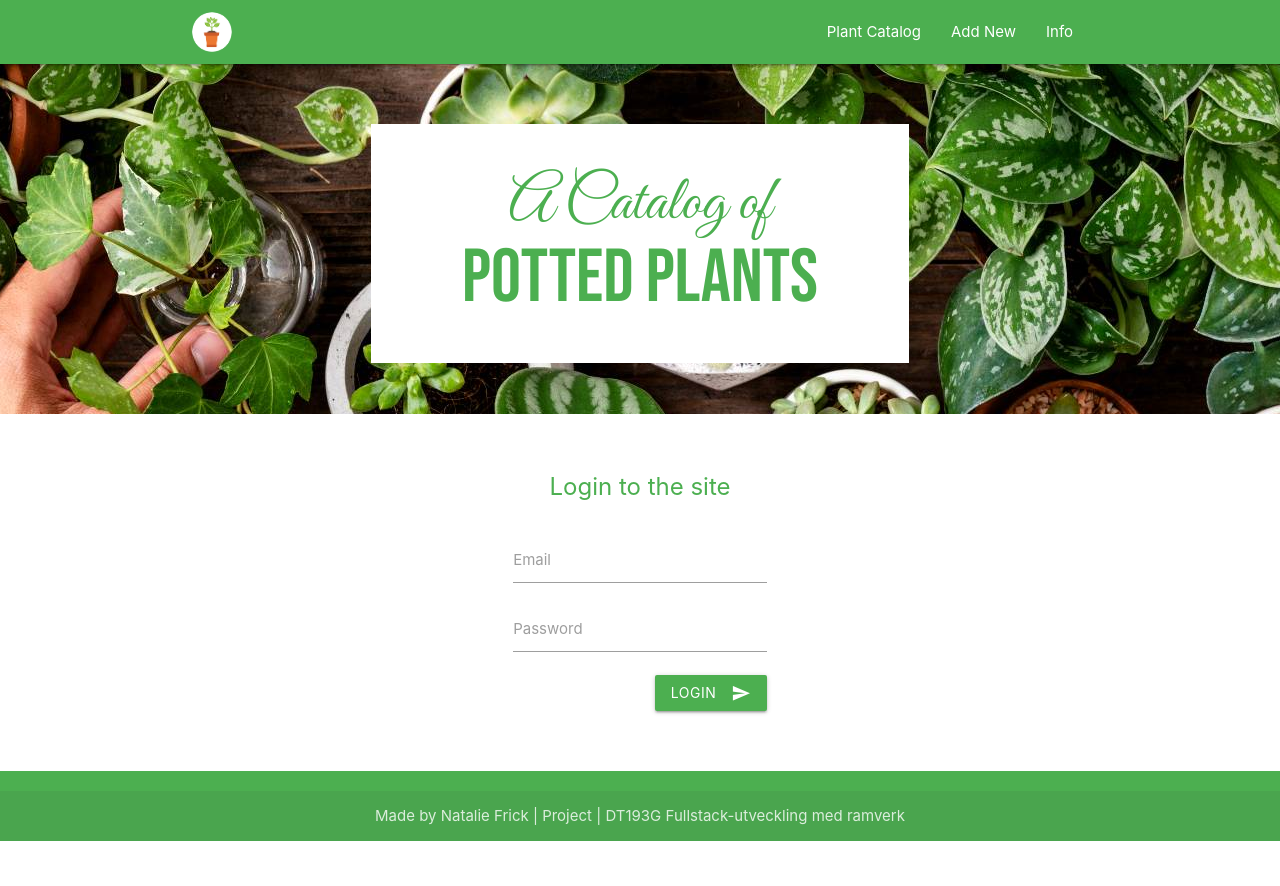
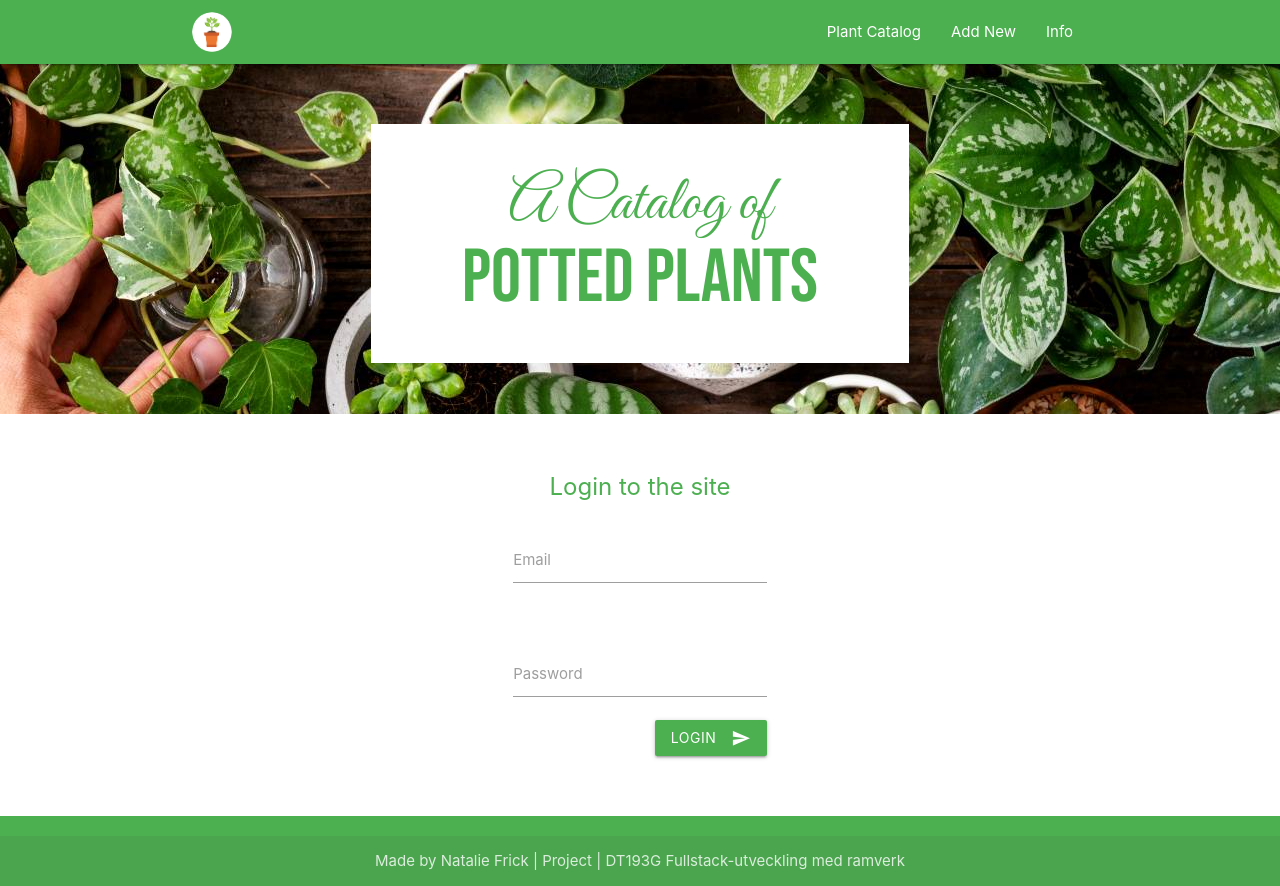
Before and after one commit to nataliefrick/FlowerShop_clientapp_vuejs, a Vue app: page /login in a window 1280 px wide. Before the commit the page ends 841 px from the top, so only its background shows below. Built offline with nearby package versions, Linux system fonts and the light colour scheme.

Commit message:
register

```diff
--- a/src/components/Login.vue
+++ b/src/components/Login.vue
@@ -10,7 +10,7 @@
             <input id="email" v-model="email" type="text" class="validate">
             <label for="email">Email</label>
           </div>
-
+          <p><RouterLink class="white-text" to="/register">Register</RouterLink></p>
           <div class="input-field">
             <input  id="password" v-model="password" type="text" class="validate">
             <label for="password">Password</label>
```
